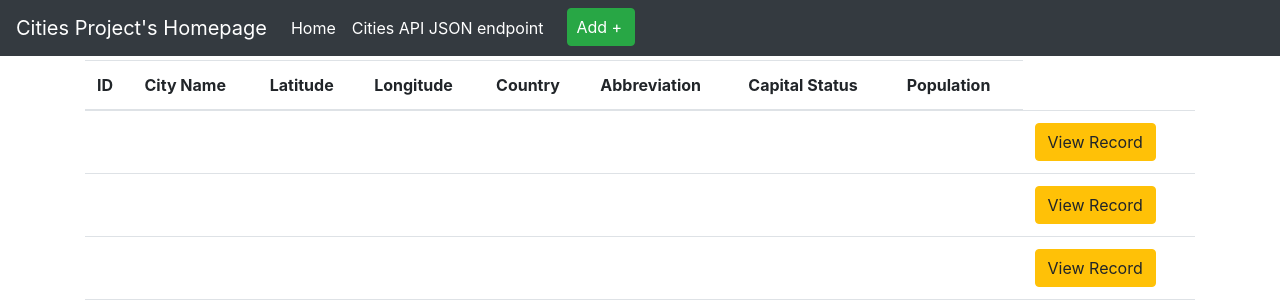
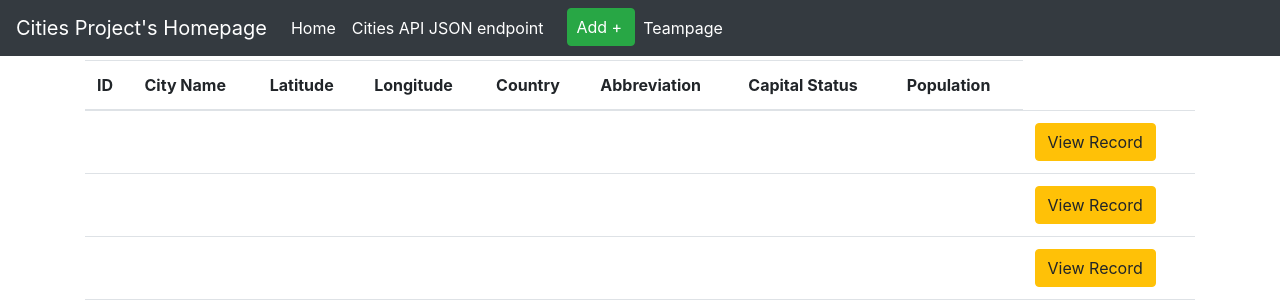
Before and after one commit to mjdroz/IS601-FinalWebApp-TeamProject, a Flask app: page /home in a window 1280 px wide. Shown: the top 304 px of the page. Run offline with Flask 2, Linux system fonts and the light colour scheme; data comes from the database, SQL or seed files in the repository; some libraries are stand-ins or nearby versions.

Commit message:
Task: Added navbar link for teampage

```diff
--- a/app/app.py
+++ b/app/app.py
@@ -57,6 +57,10 @@
     result = cursor.fetchall()
     return render_template('index.html', title='Home', user=user, cities=result)
 
+@app.route('/teampage', methods=['GET'])
+def teampage():
+    cursor = mysql.get_db().cursor()
+    return render_template('teampage.html', title='teampage')
 
 @app.route('/view/<int:city_id>', methods=['GET'])
 def record_view(city_id):
--- a/app/templates/layout.html
+++ b/app/templates/layout.html
@@ -31,13 +31,16 @@
   <div class="collapse navbar-collapse" id="navbarNavDropdown">
     <ul class="navbar-nav">
         <li class="nav-item active">
-            <a class="nav-link" href="/">Home <span class="sr-only">(current)</span></a>
+            <a class="nav-link" href="/home">Home <span class="sr-only">(current)</span></a>
         </li>
         <li class="nav-item active">
             <a class="nav-link" href="/api/v1/cities">Cities API JSON endpoint <span class="sr-only">(current)</span></a>
         </li>
         <li class="nav-item active">
             <a class="btn btn-success pl-2 lr-2 ml-3" href="/cities/new">Add +<span class="sr-only">(current)</span></a>
+        </li>
+        <li class="nav-item active">
+            <a class="nav-link" href="/teampage">Teampage <span class="sr-only">(current)</span></a>
         </li>
     </ul>
   </div>
```
